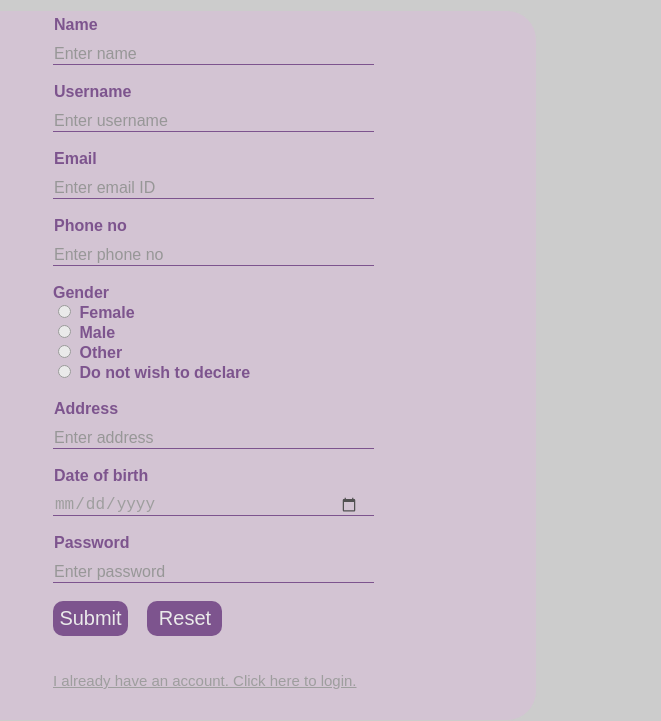
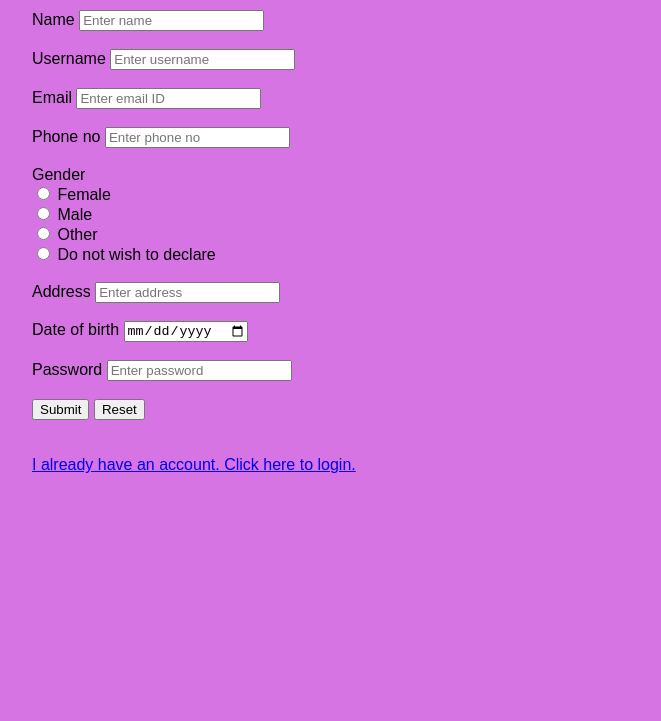
Before and after one commit to sabmohmayahaii1212/sabmohmayahaii1212.github.io, a plain HTML site: page MusicalFlow/musicalflow/Registration/registration.html in a window 1280 px wide. Shown: the part 98-819 px from the top of the page, without its empty margins (168-829 px from the left). Drawn offline with Linux system fonts and the light colour scheme.

Commit message:
Update registration.css

```diff
--- a/MusicalFlow/musicalflow/Registration/registration.css
+++ b/MusicalFlow/musicalflow/Registration/registration.css
@@ -3,7 +3,7 @@ body {
   background-repeat: no-repeat;
   background-position: center fixed;
   background-size: cover;
-  background-color: #cccccc;
+  background-color:#d774e3;
   margin: 0;
   padding: 0;
   font-family: sans-serif;
@@ -29,61 +29,3 @@ h1 {
   flex-wrap: wrap;
   margin: 0 100px;
 }
-
-.container {
-  background-color: #D8BFD8;
-  padding: 5px 20px 15px 20px;
-  border: 1px solid #CCCCCC;
-  border-radius: 30px;
-  opacity: 60%;
-  color: #490665;
-  width: 100%;
-}
-
-label{
-  margin: 0;
-  padding: 15px 15px 30px 1px;
-  font-weight: bold;
-}
-
-text {
-  font-weight: bold;
-}
-
-input[type="text"], input[type="number"], input[type="date"], input[type="password"], input[type="email"] {
-    width: 100%;
-    border: none;
-    border-bottom: 1px solid #490665;
-    background: transparent;
-    outline: none;
-    height: 20px;
-    color: #808080;
-    font-size: 16px;
-    padding: 20px 15px 10px 1px;
-}
-
-input[type="reset"] {
-    margin-left: 15px;
-}
-
-.button {
-    border: none;
-    outline: none;
-    height: 35px;
-    width: 75px;
-    background: #490665;
-    color: #ffffff;
-    font-size: 20px;
-    border-radius: 10px;
-    padding: 5px 5px 5px 5px;
-}
-
-.button:hover {
-  background-color: #808080;
-  color: #490665;
-}
-
-a {
-    font-size: 15px;
-    color: #808080;
-}
```
